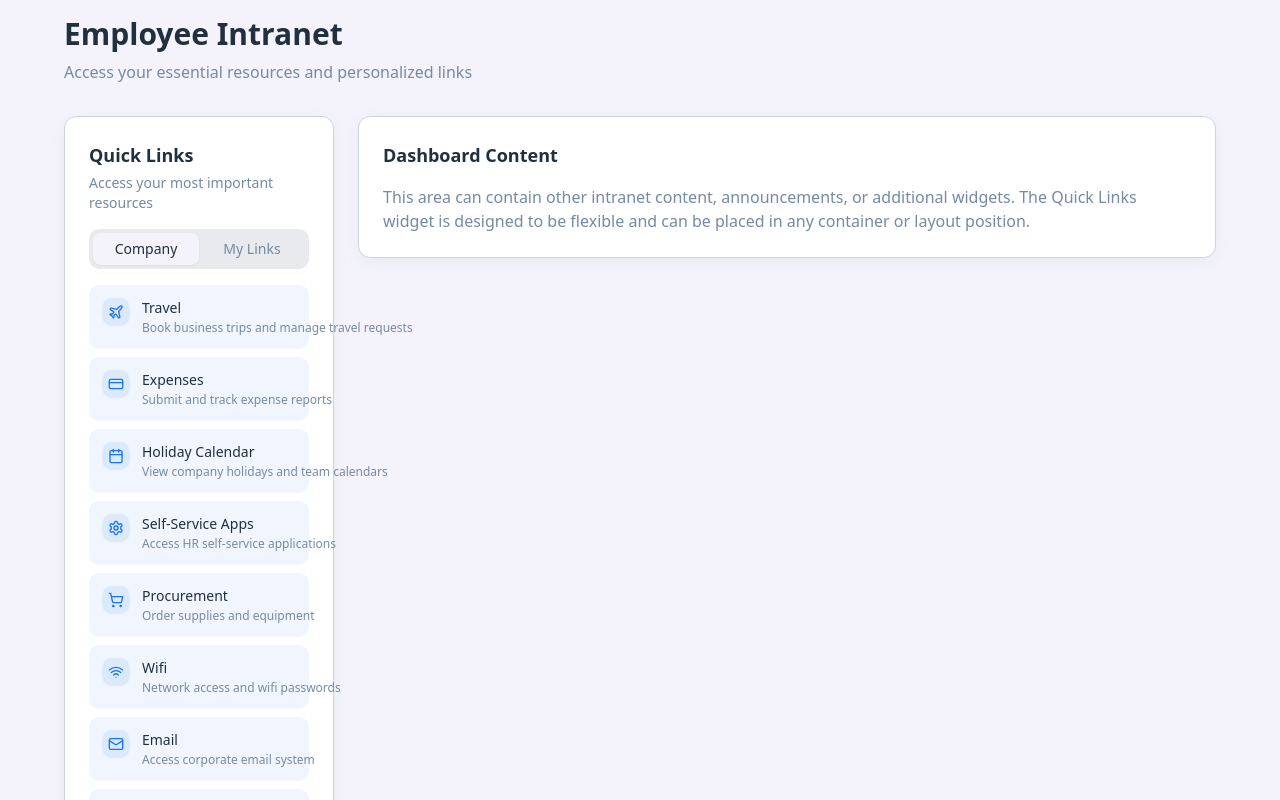
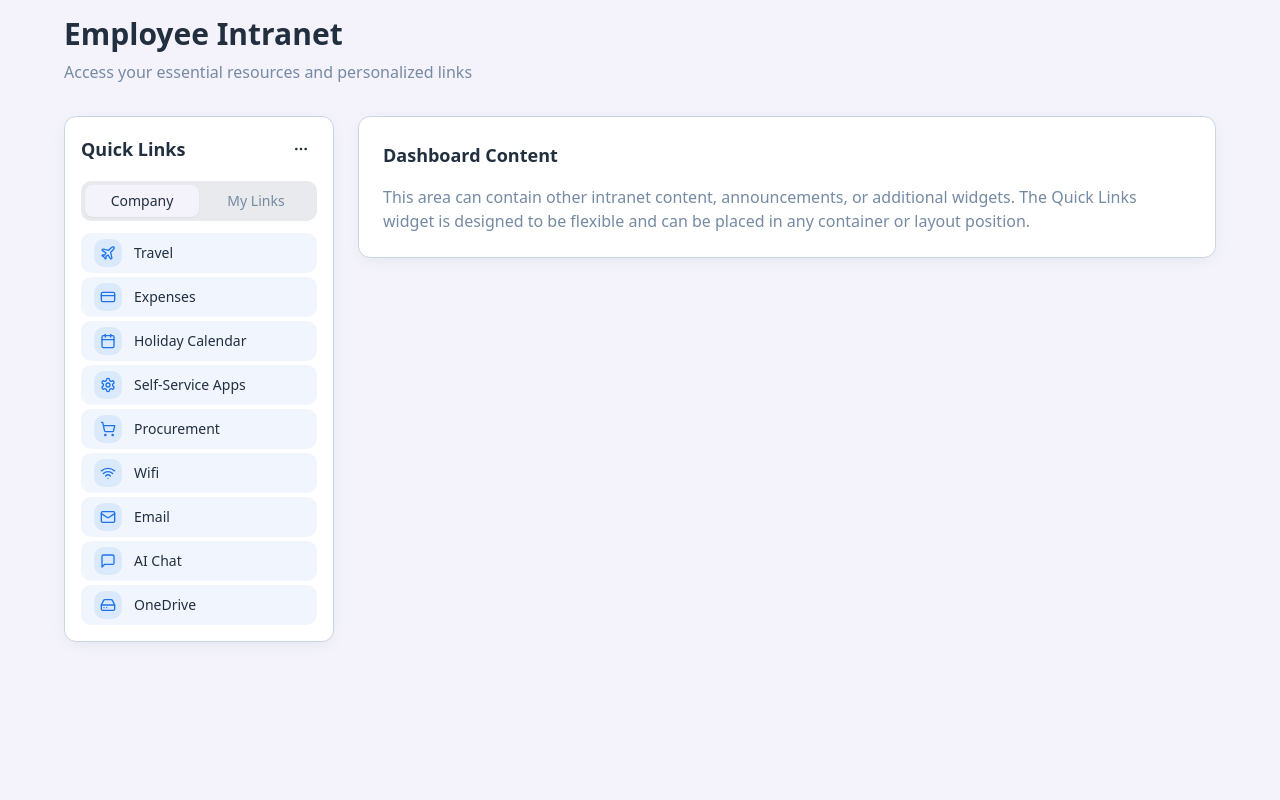
Before and after one commit to noserub/anchor-links, a React (Vite) app: page / in a window 1280 px wide. Shown: the top 800 px of the page. Built offline with nearby package versions, Linux system fonts and the light colour scheme.

Commit message:
Refactor Quick Links widget

```diff
--- a/src/components/CompanyLinks.tsx
+++ b/src/components/CompanyLinks.tsx
@@ -10,99 +10,124 @@ import {
   HardDrive
 } from 'lucide-react';
 import { Button } from '@/components/ui/button';
+import type { LayoutSettings } from './QuickLinksWidget';
 
 interface CompanyLinkData {
   title: string;
   icon: React.ReactNode;
   url: string;
-  description: string;
+}
+
+interface CompanyLinksProps {
+  layoutSettings: LayoutSettings;
 }
 
 const companyLinks: CompanyLinkData[] = [
   {
     title: 'Travel',
     icon: <Plane className="h-4 w-4" />,
-    url: '#travel',
-    description: 'Book business trips and manage travel requests'
+    url: '#travel'
   },
   {
     title: 'Expenses',
     icon: <CreditCard className="h-4 w-4" />,
-    url: '#expenses',
-    description: 'Submit and track expense reports'
+    url: '#expenses'
   },
   {
     title: 'Holiday Calendar',
     icon: <Calendar className="h-4 w-4" />,
-    url: '#calendar',
-    description: 'View company holidays and team calendars'
+    url: '#calendar'
   },
   {
     title: 'Self-Service Apps',
     icon: <Settings className="h-4 w-4" />,
-    url: '#self-service',
-    description: 'Access HR self-service applications'
+    url: '#self-service'
   },
   {
     title: 'Procurement',
     icon: <ShoppingCart className="h-4 w-4" />,
-    url: '#procurement',
-    description: 'Order supplies and equipment'
+    url: '#procurement'
   },
   {
     title: 'Wifi',
     icon: <Wifi className="h-4 w-4" />,
-    url: '#wifi',
-    description: 'Network access and wifi passwords'
+    url: '#wifi'
   },
   {
     title: 'Email',
     icon: <Mail className="h-4 w-4" />,
-    url: '#email',
-    description: 'Access corporate email system'
+    url: '#email'
   },
   {
     title: 'AI Chat',
     icon: <MessageSquare className="h-4 w-4" />,
-    url: '#ai-chat',
-    description: 'Company AI assistant and chatbot'
+    url: '#ai-chat'
   },
   {
     title: 'OneDrive',
     icon: <HardDrive className="h-4 w-4" />,
-    url: '#onedrive',
-    description: 'Access cloud storage and shared files'
+    url: '#onedrive'
   }
 ];
 
-export const CompanyLinks = () => {
+export const CompanyLinks = ({ layoutSettings }: CompanyLinksProps) => {
   const handleLinkClick = (url: string, title: string) => {
     // In a real implementation, this would navigate to the actual URL
     console.log(`Opening ${title}: ${url}`);
   };
 
+  const getGridClasses = () => {
+    if (layoutSettings.viewMode === 'list') {
+      return 'space-y-1';
+    }
+
+    const columnClasses = {
+      1: 'grid grid-cols-1 gap-2',
+      2: 'grid grid-cols-2 gap-2',
+      3: 'grid grid-cols-3 gap-2'
+    };
+
+    return columnClasses[layoutSettings.columns];
+  };
+
+  const getButtonClasses = () => {
+    if (layoutSettings.viewMode === 'list') {
+      return 'w-full justify-start h-10 p-3';
+    }
+
+    return layoutSettings.columns === 3
+      ? 'flex-col h-16 p-2 text-xs'
+      : 'justify-start h-12 p-3';
+  };
+
   return (
-    <div className="space-y-2">
+    <div className={getGridClasses()}>
       {companyLinks.map((link, index) => (
         <Button
           key={index}
           variant="ghost"
-          className="w-full justify-start h-auto p-3 bg-company-link-bg hover:bg-company-link-hover border border-transparent hover:border-widget-border transition-smooth group"
+          className={`bg-company-link-bg hover:bg-company-link-hover border border-transparent hover:border-widget-border transition-smooth group ${getButtonClasses()}`}
           onClick={() => handleLinkClick(link.url, link.title)}
         >
-          <div className="flex items-start gap-3 text-left">
-            <div className="flex-shrink-0 p-1.5 rounded-md bg-primary/10 text-company-link-icon group-hover:bg-primary/20 transition-smooth">
-              {link.icon}
+          {layoutSettings.viewMode === 'grid' && layoutSettings.columns === 3 ? (
+            <>
+              <div className="p-1.5 rounded-md bg-primary/10 text-company-link-icon group-hover:bg-primary/20 transition-smooth mb-1">
+                {link.icon}
+              </div>
+              <span className="font-medium text-foreground group-hover:text-primary transition-smooth leading-tight">
+                {link.title}
+              </span>
+            </>
+          ) : (
+            <div className="flex items-center gap-3">
+              <div className="flex-shrink-0 p-1.5 rounded-md bg-primary/10 text-company-link-icon group-hover:bg-primary/20 transition-smooth">
+                {link.icon}
+              </div>
+              <span className="font-medium text-sm text-foreground group-hover:text-primary transition-smooth">
+                {link.title}
+              </span>
             </div>
-            <div className="flex-1 min-w-0">
-              <div className="font-medium text-sm text-foreground group-hover:text-primary transition-smooth">
-                {link.title}
-              </div>
-              <div className="text-xs text-muted-foreground mt-0.5 line-clamp-2">
-                {link.description}
-              </div>
-            </div>
-          </div>
+          )}
         </Button>
       ))}
     </div>
--- /dev/null
+++ b/src/components/LayoutControls.tsx
@@ -0,0 +1,99 @@
+import { Grid3X3, List, Grid2X2, MoreHorizontal } from 'lucide-react';
+import { Button } from '@/components/ui/button';
+import {
+  DropdownMenu,
+  DropdownMenuContent,
+  DropdownMenuItem,
+  DropdownMenuTrigger,
+  DropdownMenuSeparator,
+} from '@/components/ui/dropdown-menu';
+import type { LayoutSettings } from './QuickLinksWidget';
+
+interface LayoutControlsProps {
+  settings: LayoutSettings;
+  onSettingsChange: (settings: LayoutSettings) => void;
+}
+
+export const LayoutControls = ({ settings, onSettingsChange }: LayoutControlsProps) => {
+  const handleViewModeChange = (viewMode: 'grid' | 'list') => {
+    onSettingsChange({ ...settings, viewMode });
+  };
+
+  const handleColumnsChange = (columns: 1 | 2 | 3) => {
+    onSettingsChange({ ...settings, columns });
+  };
+
+  return (
+    <DropdownMenu>
+      <DropdownMenuTrigger asChild>
+        <Button
+          variant="ghost"
+          size="sm"
+          className="h-8 w-8 p-0 hover:bg-secondary"
+        >
+          <MoreHorizontal className="h-4 w-4" />
+        </Button>
+      </DropdownMenuTrigger>
+      <DropdownMenuContent align="end" className="w-48">
+        <div className="px-2 py-1.5">
+          <div className="text-xs font-medium text-muted-foreground mb-2">View Mode</div>
+          <div className="flex gap-1">
+            <Button
+              variant={settings.viewMode === 'list' ? 'default' : 'ghost'}
+              size="sm"
+              className="flex-1 h-7"
+              onClick={() => handleViewModeChange('list')}
+            >
+              <List className="h-3 w-3 mr-1" />
+              List
+            </Button>
+            <Button
+              variant={settings.viewMode === 'grid' ? 'default' : 'ghost'}
+              size="sm"
+              className="flex-1 h-7"
+              onClick={() => handleViewModeChange('grid')}
+            >
+              <Grid3X3 className="h-3 w-3 mr-1" />
+              Grid
+            </Button>
+          </div>
+        </div>
+
+        {settings.viewMode === 'grid' && (
+          <>
+            <DropdownMenuSeparator />
+            <div className="px-2 py-1.5">
+              <div className="text-xs font-medium text-muted-foreground mb-2">Columns</div>
+              <div className="flex gap-1">
+                <Button
+                  variant={settings.columns === 1 ? 'default' : 'ghost'}
+                  size="sm"
+                  className="flex-1 h-7 text-xs"
+                  onClick={() => handleColumnsChange(1)}
+                >
+                  1
+                </Button>
+                <Button
+                  variant={settings.columns === 2 ? 'default' : 'ghost'}
+                  size="sm"
+                  className="flex-1 h-7 text-xs"
+                  onClick={() => handleColumnsChange(2)}
+                >
+                  2
+                </Button>
+                <Button
+                  variant={settings.columns === 3 ? 'default' : 'ghost'}
+                  size="sm"
+                  className="flex-1 h-7 text-xs"
+                  onClick={() => handleColumnsChange(3)}
+                >
+                  3
+                </Button>
+              </div>
+            </div>
+          </>
+        )}
+      </DropdownMenuContent>
+    </DropdownMenu>
+  );
+};
--- a/src/components/QuickLinksWidget.tsx
+++ b/src/components/QuickLinksWidget.tsx
@@ -2,6 +2,7 @@ import { useState, useEffect } from 'react';
 import { Tabs, TabsContent, TabsList, TabsTrigger } from '@/components/ui/tabs';
 import { CompanyLinks } from './CompanyLinks';
 import { MyLinks } from './MyLinks';
+import { LayoutControls } from './LayoutControls';
 import { DndProvider } from 'react-dnd';
 import { HTML5Backend } from 'react-dnd-html5-backend';
 
@@ -12,8 +13,17 @@ export interface CustomLink {
   description?: string;
 }
 
+export interface LayoutSettings {
+  viewMode: 'grid' | 'list';
+  columns: 1 | 2 | 3;
+}
+
 export const QuickLinksWidget = () => {
   const [customLinks, setCustomLinks] = useState<CustomLink[]>([]);
+  const [layoutSettings, setLayoutSettings] = useState<LayoutSettings>({
+    viewMode: 'list',
+    columns: 1
+  });
 
   useEffect(() => {
     const savedLinks = localStorage.getItem('quicklinks-custom');
@@ -24,11 +34,25 @@ export const QuickLinksWidget = () => {
         console.error('Error loading custom links:', error);
       }
     }
+
+    const savedLayout = localStorage.getItem('quicklinks-layout');
+    if (savedLayout) {
+      try {
+        setLayoutSettings(JSON.parse(savedLayout));
+      } catch (error) {
+        console.error('Error loading layout settings:', error);
+      }
+    }
   }, []);
 
   const saveCustomLinks = (links: CustomLink[]) => {
     setCustomLinks(links);
     localStorage.setItem('quicklinks-custom', JSON.stringify(links));
+  };
+
+  const saveLayoutSettings = (settings: LayoutSettings) => {
+    setLayoutSettings(settings);
+    localStorage.setItem('quicklinks-layout', JSON.stringify(settings));
   };
 
   const addCustomLink = (link: Omit<CustomLink, 'id'>) => {
@@ -62,14 +86,17 @@ export const QuickLinksWidget = () => {
   return (
     <DndProvider backend={HTML5Backend}>
       <div className="w-full max-w-md bg-widget-background border border-widget-border rounded-lg shadow-medium transition-smooth">
-        <div className="p-6">
-          <div className="mb-4">
-            <h2 className="text-lg font-semibold text-foreground mb-1">Quick Links</h2>
-            <p className="text-sm text-muted-foreground">Access your most important resources</p>
+        <div className="p-4">
+          <div className="flex items-center justify-between mb-4">
+            <h2 className="text-lg font-semibold text-foreground">Quick Links</h2>
+            <LayoutControls
+              settings={layoutSettings}
+              onSettingsChange={saveLayoutSettings}
+            />
           </div>
 
           <Tabs defaultValue="company" className="w-full">
-            <TabsList className="grid w-full grid-cols-2 mb-4">
+            <TabsList className="grid w-full grid-cols-2 mb-3">
               <TabsTrigger value="company" className="text-sm font-medium">
                 Company
               </TabsTrigger>
@@ -78,19 +105,22 @@ export const QuickLinksWidget = () => {
               </TabsTrigger>
             </TabsList>
 
+            <div className="max-h-[700px] overflow-y-auto">
               <TabsContent value="company" className="mt-0">
-              <CompanyLinks />
+                <CompanyLinks layoutSettings={layoutSettings} />
               </TabsContent>
 
               <TabsContent value="my-links" className="mt-0">
                 <MyLinks
                   links={customLinks}
+                  layoutSettings={layoutSettings}
                   onAddLink={addCustomLink}
                   onUpdateLink={updateCustomLink}
                   onDeleteLink={deleteCustomLink}
                   onReorderLinks={reorderCustomLinks}
                 />
               </TabsContent>
+            </div>
           </Tabs>
         </div>
       </div>
```
Also changed, not shown: src/components/DraggableLink.tsx (+70 -8 lines), src/components/MyLinks.tsx (+22 -5 lines). Lines whose indentation alone changed are shown as unchanged.
